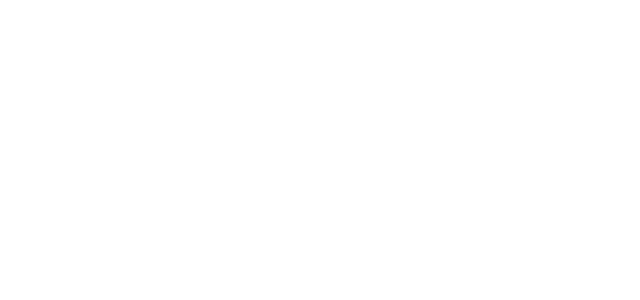
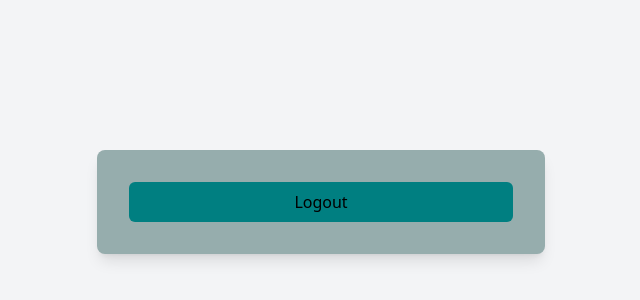
Before and after one commit to fakihiya/Allomedis_Partie2, a React (Vite) app: page / in a window 1280 px wide. Before the commit this address had no page. Shown: the part 198-498 px from the top of the page, without its empty margins (319-959 px from the left). Built offline with nearby package versions, Linux system fonts and the light colour scheme.

Commit message:
add logout funcionlity

```diff
--- a/src/App.jsx
+++ b/src/App.jsx
@@ -7,6 +7,8 @@
 import "./index.css";
 import ForgotPassword from "./ForgotPassword.jsx";
 import ResetPassword from "./ResetPassword.jsx";
+import  Home from "./Home.jsx";
+
 
 function App() {
   return (
@@ -18,6 +20,7 @@
           <Route path="/forgot-password" element={<ForgotPassword />} />
           <Route path="/reset-password/:token" element={<ResetPassword />} />
           <Route path="/login-form" element={<LoginForm />} />
+          <Route path="/" element={<Home />} />
         </Routes>
       </Router>
     </UserProvider>
--- a/src/ForgotPassword.jsx
+++ b/src/ForgotPassword.jsx
@@ -2,11 +2,11 @@
 import { toast, ToastContainer } from "react-toastify";
 import { useState } from "react";
 import "react-toastify/dist/ReactToastify.css";
-import { useNavigate } from "react-router-dom";
+// import { useNavigate } from "react-router-dom";
 
 const ForgotPassword = () => {
   const [email, setEmail] = useState("");
-  const navigate = useNavigate();
+//   const navigate = useNavigate();
   const handleForgotPassword = async (e) => {
     e.preventDefault();
 
--- a/src/Home.jsx
+++ b/src/Home.jsx
@@ -0,0 +1,38 @@
+
+import { ToastContainer } from "react-toastify";
+import { useNavigate } from "react-router-dom";
+
+
+import "react-toastify/dist/ReactToastify.css";
+console.log("asASDsd");
+
+const  Home = () =>{
+  const navigate = useNavigate();
+
+  const handellogout = () =>{
+
+    localStorage.removeItem('token');
+
+    navigate("/login-form");
+
+  }
+
+return(
+<div className="flex justify-center items-center min-h-screen bg-gray-100">
+
+  <div className="bg-[#96adad]  p-8 rounded-lg shadow-lg max-w-md w-full">
+    <form className="space-y-6" onSubmit={handellogout}>
+      <button
+        type="submit"
+        className="w-full py-2 bg-[#007F81] text-black rounded-md hover:bg-blue-600 transition-colors"
+      >
+        Logout
+      </button>
+    </form>
+    <ToastContainer />
+  </div>
+</div>
+    );
+};
+
+export default Home;
--- a/src/LoggedInPage.jsx
+++ b/src/LoggedInPage.jsx
@@ -14,14 +14,17 @@
     e.preventDefault();
     try {
       const res = await axios.post(
+
         "http://localhost:3000/api/users/verify-otp",
         {
           email: userEmail,
           otp: otpcode,
         }
       );
+      const data =  res.data;
 
       if (res.status === 200) {
+        localStorage.setItem('token',data.token)
         setUserEmail(userEmail);
         toast.success("OTP verified successfully");
         navigate("/");
--- a/src/LoginForm.jsx
+++ b/src/LoginForm.jsx
@@ -107,12 +107,12 @@
                   </label>
                 </div>
                 <div>
-                  <a
-                    href="javascript:void(0);"
+                  <button
+                   onClick={() => navigate('/forgot-password')}
                     className="text-[#007F81] font-semibold text-sm hover:underline"
                   >
                     Forgot Password?
-                  </a>
+                  </button>
                 </div>
               </div>
 
--- a/src/ResetPassword.jsx
+++ b/src/ResetPassword.jsx
@@ -64,7 +64,7 @@
           </div>
           <button
             type="submit"
-            className="w-full py-2 bg-[#007F81] text-white rounded-md hover:bg-blue-600 transition-colors"
+            className="w-full py-2 bg-[#007F81] text-white rounded-md hover:bg-[#1a3f3f] transition-colors"
           >
             Reset Password
           </button>
```
